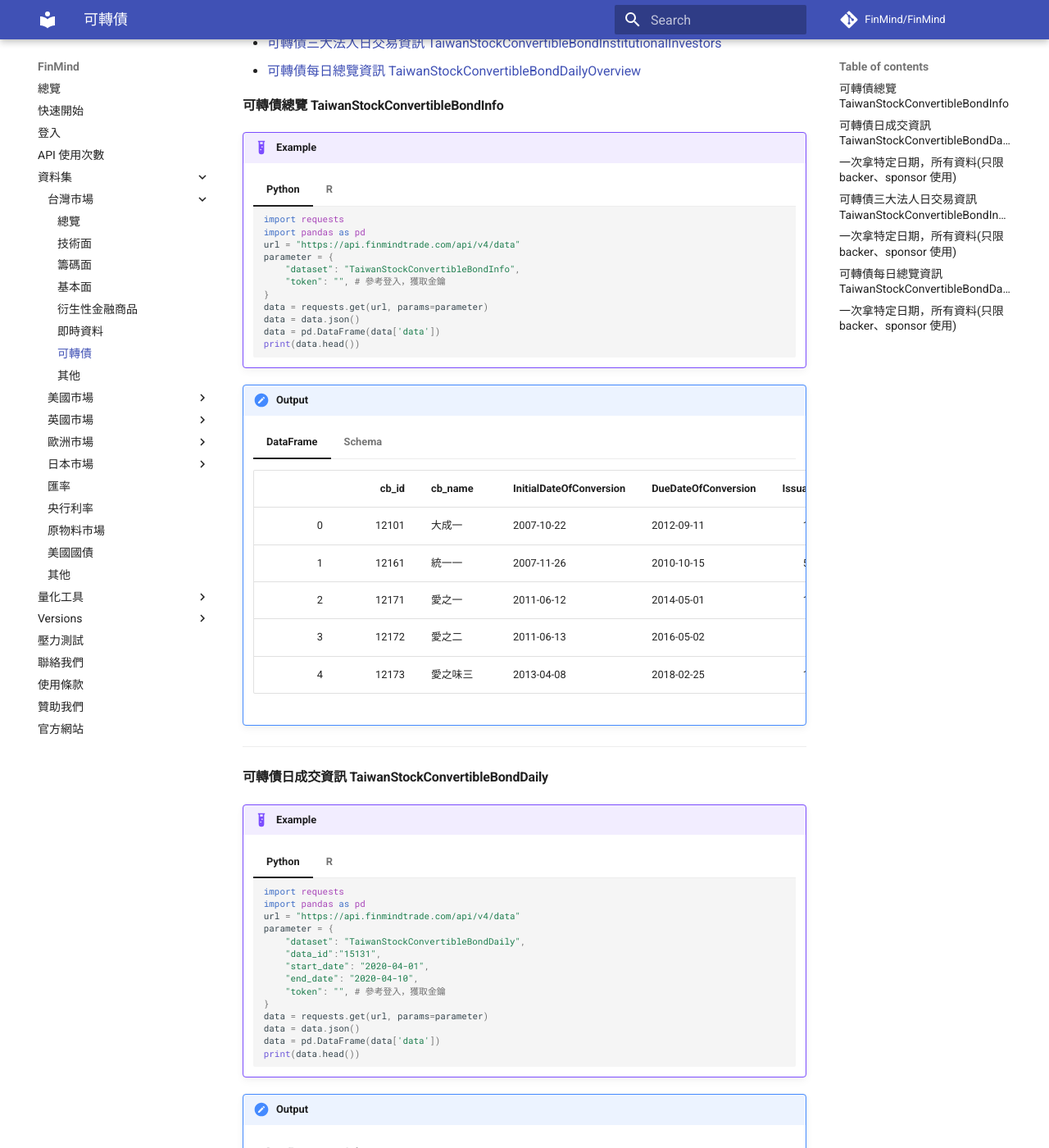
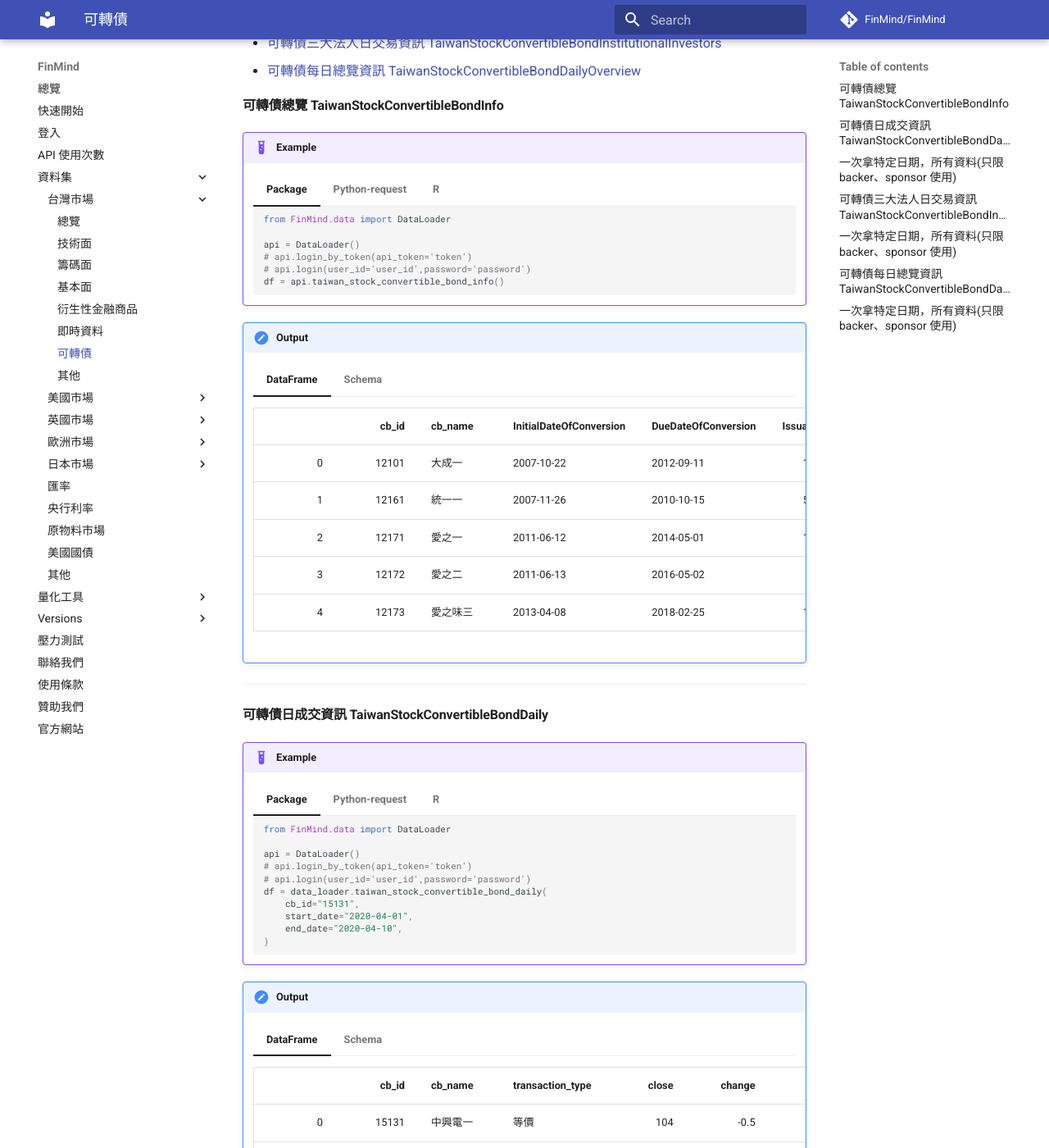
Before and after one commit to FinMind/FinMind-Doc, an MkDocs documentation site: the page built from docs/tutor/TaiwanMarket/ConvertibleBond.md, in a window 1280 px wide and 1400 px high, scrolled down 248 px. Shown: the whole window at 82% size. Built offline with MkDocs 1.6.1 and Material for MkDocs 9.7.7, drawn with Linux system fonts in a browser that asks for light colours; comment, search, counter and statistics services are not loaded; some of the changed text lies outside the part shown.

Commit message:
feat: add ConvertibleBond Package

````diff
--- a/docs/tutor/TaiwanMarket/ConvertibleBond.md
+++ b/docs/tutor/TaiwanMarket/ConvertibleBond.md
@@ -10,7 +10,16 @@
 #### 可轉債總覽 TaiwanStockConvertibleBondInfo
 
 !!! example
-    === "Python"
+    === "Package"
+        ```python
+        from FinMind.data import DataLoader
+
+        api = DataLoader()
+        # api.login_by_token(api_token='token')
+        # api.login(user_id='user_id',password='password')
+        df = api.taiwan_stock_convertible_bond_info()
+        ```
+    === "Python-request"
         ```python
         import requests
         import pandas as pd
@@ -66,7 +75,20 @@
 #### 可轉債日成交資訊 TaiwanStockConvertibleBondDaily
 
 !!! example
-    === "Python"
+    === "Package"
+        ```python
+        from FinMind.data import DataLoader
+
+        api = DataLoader()
+        # api.login_by_token(api_token='token')
+        # api.login(user_id='user_id',password='password')
+        df = data_loader.taiwan_stock_convertible_bond_daily(
+            cb_id="15131",
+            start_date="2020-04-01",
+            end_date="2020-04-10",
+        )
+        ```
+    === "Python-request"
         ```python
         import requests
         import pandas as pd
@@ -137,6 +159,17 @@
 #### 一次拿特定日期，所有資料(只限 [backer、sponsor](https://finmindtrade.com/analysis/#/Sponsor/sponsor) 使用)
 
 !!! example
+    === "Package"
+        ```python
+        from FinMind.data import DataLoader
+
+        api = DataLoader()
+        # api.login_by_token(api_token='token')
+        # api.login(user_id='user_id',password='password')
+        df = data_loader.taiwan_stock_convertible_bond_daily(
+            start_date="2020-04-06",
+        )
+        ```
     === "Python-request"
         ```python
         import requests
@@ -211,7 +244,20 @@
 #### 可轉債三大法人日交易資訊 TaiwanStockConvertibleBondInstitutionalInvestors
 
 !!! example
-    === "Python"
+    === "Package"
+        ```python
+        from FinMind.data import DataLoader
+
+        api = DataLoader()
+        # api.login_by_token(api_token='token')
+        # api.login(user_id='user_id',password='password')
+        df = data_loader.taiwan_stock_convertible_bond_institutional_investors(
+            cb_id="15131",
+            start_date="2020-04-01",
+            end_date="2020-04-10",
+        )
+        ```
+    === "Python-request"
         ```python
         import requests
         import pandas as pd
@@ -279,6 +325,17 @@
 #### 一次拿特定日期，所有資料(只限 [backer、sponsor](https://finmindtrade.com/analysis/#/Sponsor/sponsor) 使用)
 
 !!! example
+    === "Package"
+        ```python
+        from FinMind.data import DataLoader
+
+        api = DataLoader()
+        # api.login_by_token(api_token='token')
+        # api.login(user_id='user_id',password='password')
+        df = data_loader.taiwan_stock_convertible_bond_institutional_investors(
+            start_date="2020-04-06",
+        )
+        ```
     === "Python-request"
         ```python
         import requests
@@ -350,7 +407,20 @@
 #### 可轉債每日總覽資訊 TaiwanStockConvertibleBondDailyOverview
 
 !!! example
-    === "Python"
+    === "Package"
+        ```python
+        from FinMind.data import DataLoader
+
+        api = DataLoader()
+        # api.login_by_token(api_token='token')
+        # api.login(user_id='user_id',password='password')
+        df = data_loader.taiwan_stock_convertible_bond_daily_overview(
+            cb_id="15131",
+            start_date="2020-04-01",
+            end_date="2020-04-10",
+        )
+        ```
+    === "Python-request"
         ```python
         import requests
         import pandas as pd
@@ -428,6 +498,17 @@
 #### 一次拿特定日期，所有資料(只限 [backer、sponsor](https://finmindtrade.com/analysis/#/Sponsor/sponsor) 使用)
 
 !!! example
+    === "Package"
+        ```python
+        from FinMind.data import DataLoader
+
+        api = DataLoader()
+        # api.login_by_token(api_token='token')
+        # api.login(user_id='user_id',password='password')
+        df = data_loader.taiwan_stock_convertible_bond_daily_overview(
+            start_date="2020-04-06",
+        )
+        ```
     === "Python-request"
         ```python
         import requests
````
